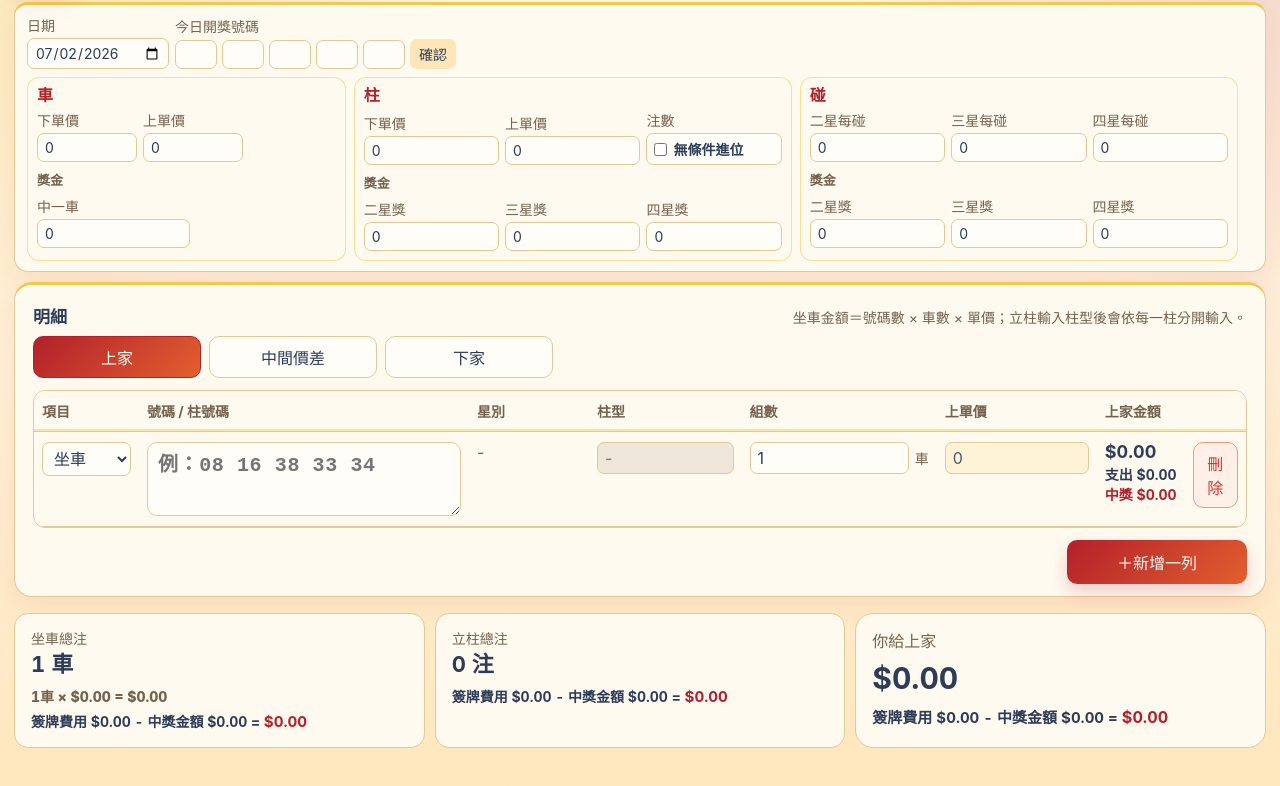
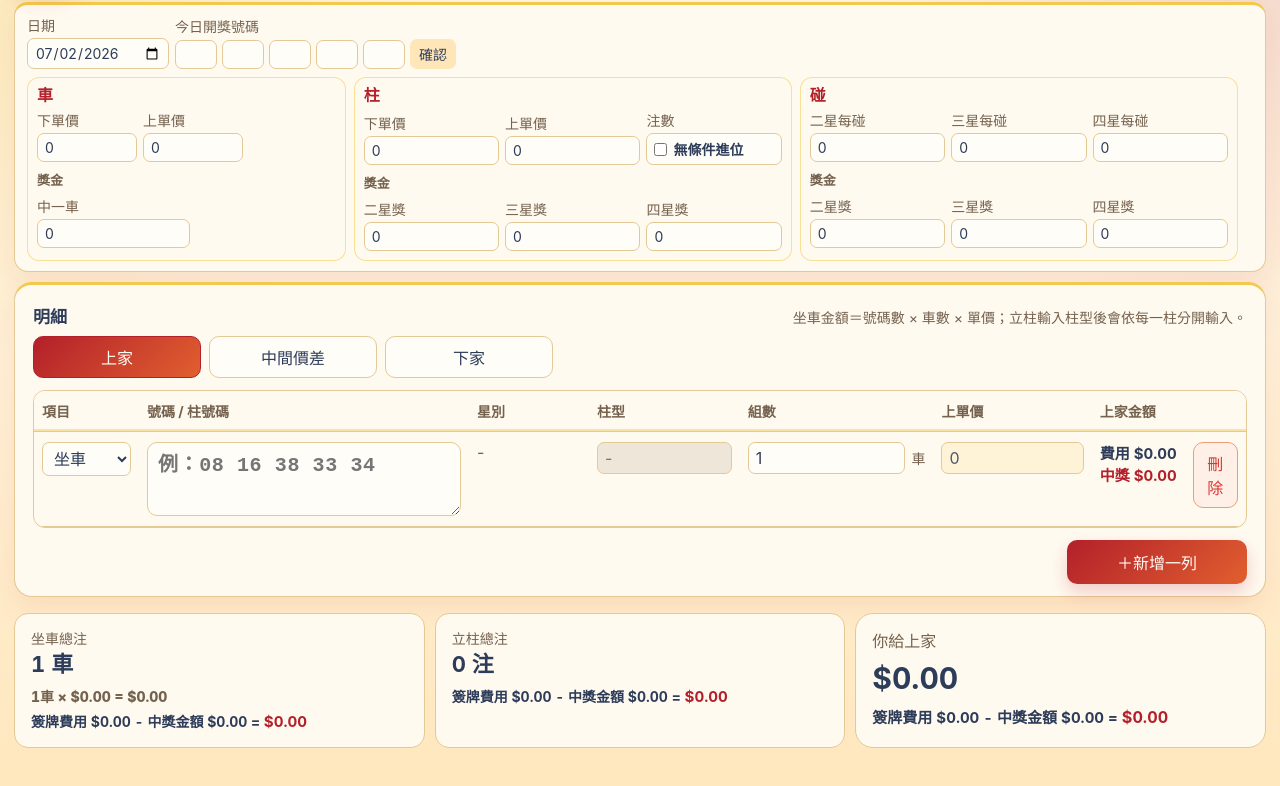
Before and after one commit to eoniancco-hub/shuang-shuang-ying-539, a website: page index.html in a window 1280 px wide. Shown: the part 110-896 px from the top of the page. Drawn offline with Linux system fonts and the light colour scheme.

Commit message:
Simplify row amount display

```diff
--- a/app.js
+++ b/app.js
@@ -191,10 +191,8 @@ function renderTypeBreakdown(element, breakdown, amountKey, formulaText = "") {
 }
 
 function renderRowAmount(element, stake, prize) {
-  const subtotal = stake - prize;
   element.innerHTML = `
-    <strong>${formatMoney(subtotal)}</strong>
-    <small>支出 ${formatMoney(stake)}</small>
+    <small>費用 ${formatMoney(stake)}</small>
     <small class="row-prize-line">中獎 ${formatMoney(prize)}</small>
   `;
 }
--- a/styles.css
+++ b/styles.css
@@ -643,10 +643,10 @@ th {
 
 .money small {
   display: block;
-  margin-top: 3px;
+  margin-top: 2px;
   color: var(--ink);
-  font-size: 14px;
-  line-height: 1.25;
+  font-size: 15px;
+  line-height: 1.3;
 }
 
 .money .row-prize-line {
@@ -1146,7 +1146,6 @@ body.is-printing .money strong {
   font-size: 14px;
 }
 
-body.is-printing .money small,
 body.is-printing .row-warning {
   display: none;
 }
@@ -1448,10 +1447,6 @@ body.is-printing .bottom-summary-grid {
     font-size: 14px;
   }
 
-  .money small {
-    display: none;
-  }
-
   .row-warning {
     display: none;
   }
```
